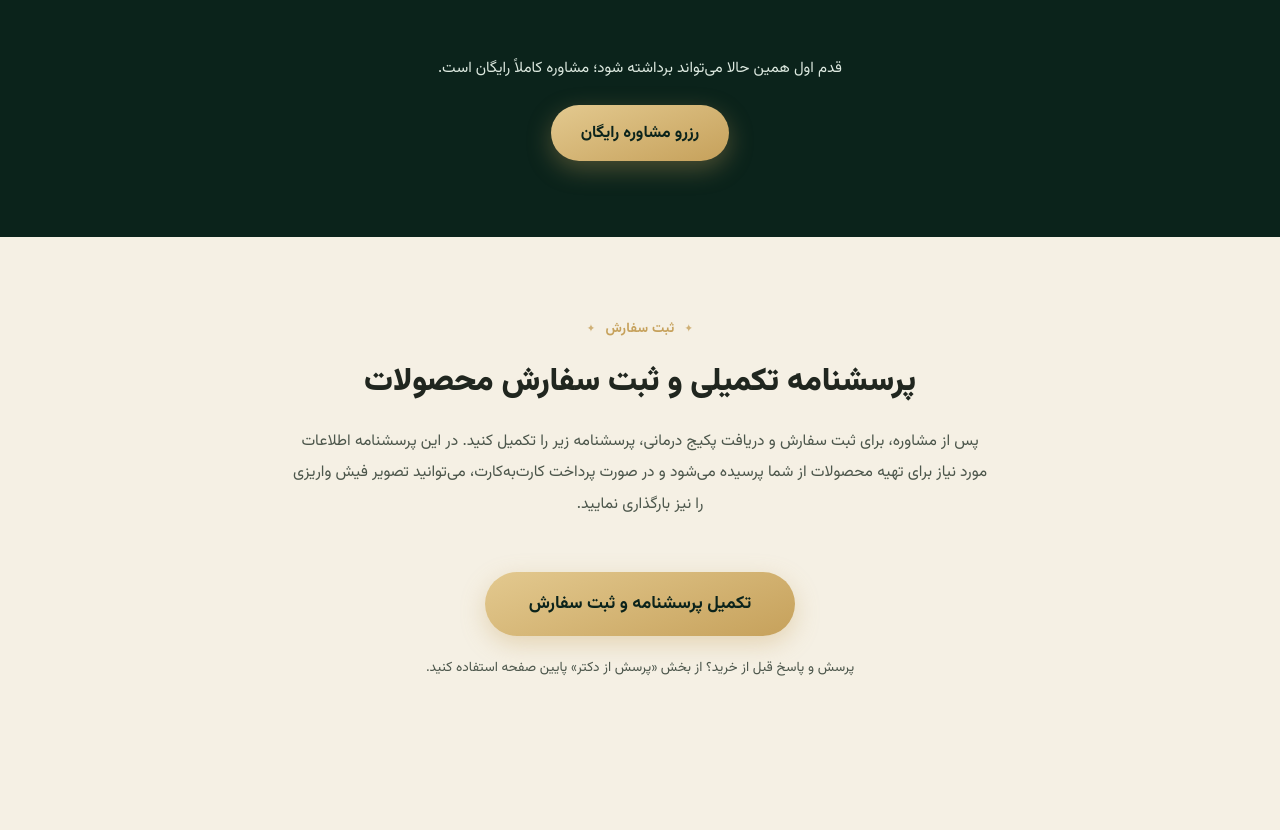
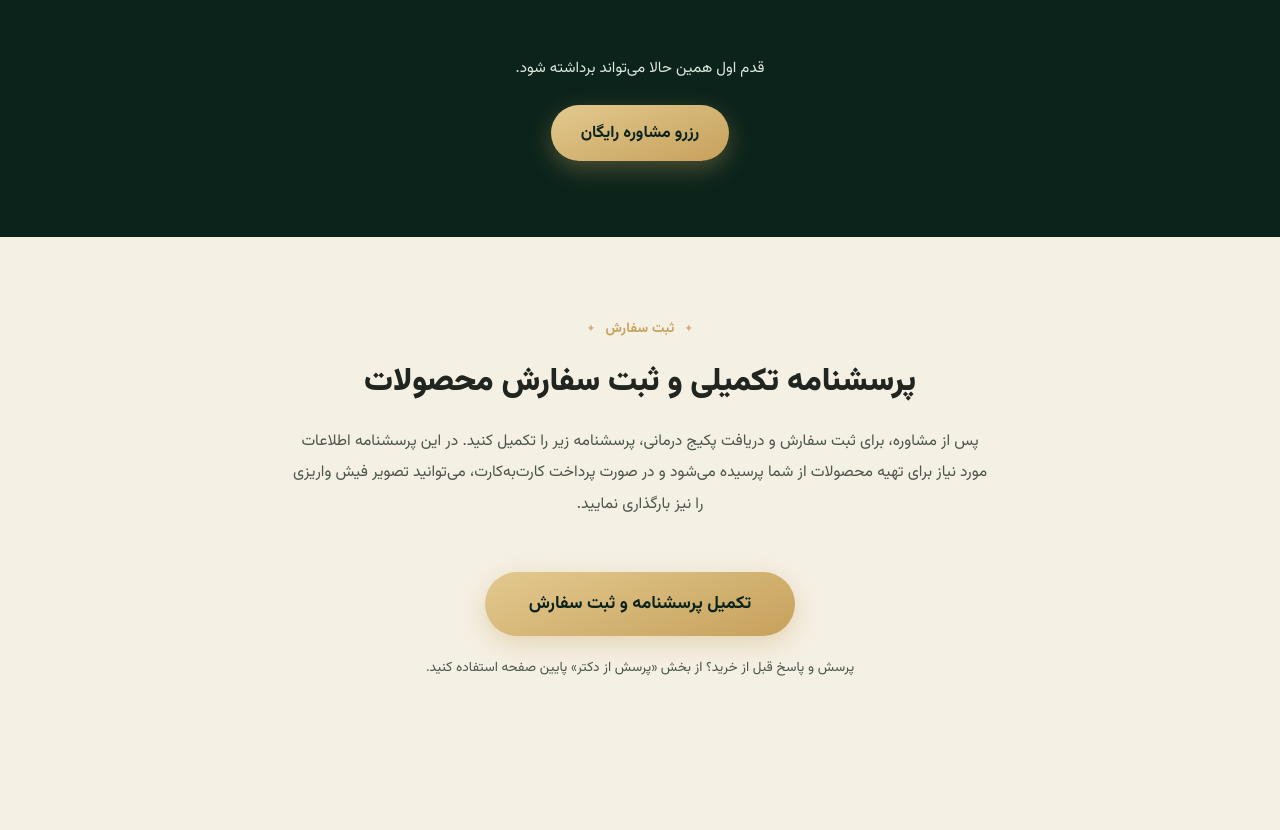
Before and after one commit to mehrshad-noroozi/dr-fathi-store-v2, a plain HTML site: page index.html in a window 1280 px wide. Shown: the part 5252-6082 px from the top of the page. Drawn offline with Linux system fonts and the light colour scheme; a web font is replaced by a local one.

Commit message:
Remove free consultation sentence from steps CTA

```diff
--- a/index.html
+++ b/index.html
@@ -547,7 +547,7 @@ footer{background:var(--green-950);color:var(--green-100);padding:64px 0 30px;bo
       </div>
     </div>
     <div class="steps-cta">
-      <p>قدم اول همین حالا می‌تواند برداشته شود؛ مشاوره کاملاً رایگان است.</p>
+      <p>قدم اول همین حالا می‌تواند برداشته شود.</p>
       <a class="btn btn-gold" href="#order">رزرو مشاوره رایگان</a>
     </div>
   </div>
```
